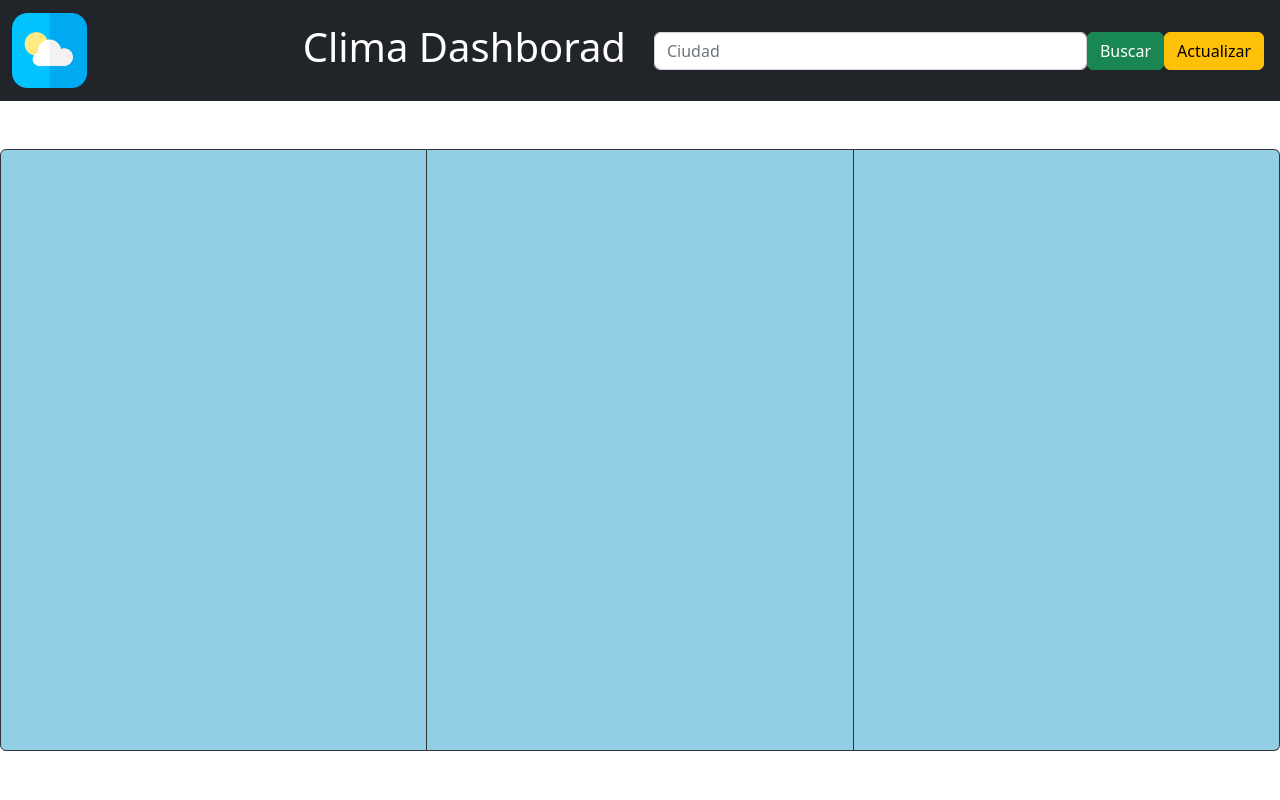
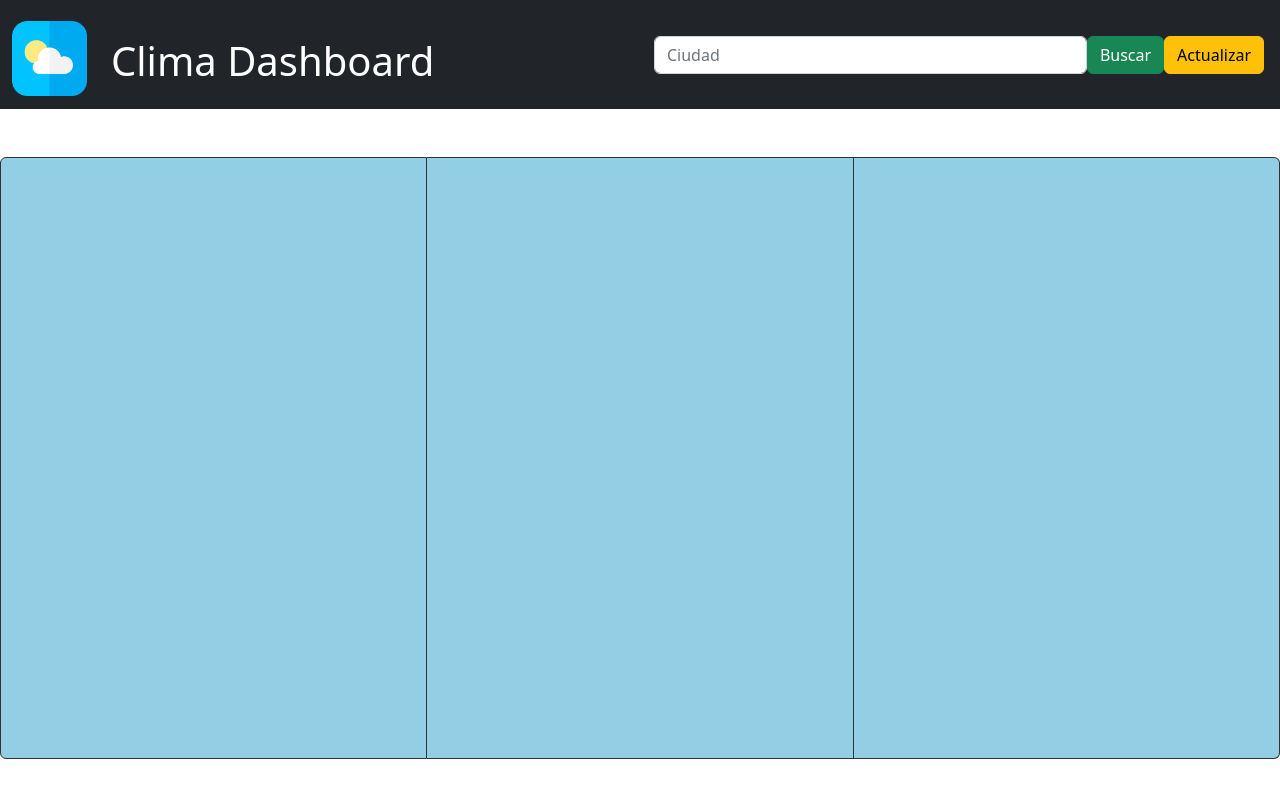
Before and after one commit to DiegoLetelier/DashboardBootcamp, a plain HTML site: page index.html in a window 1280 px wide. Shown: the top 800 px of the page. Drawn offline with nearby package versions, Linux system fonts and the light colour scheme.

Commit message:
ready to deploy right now

```diff
--- a/index.html
+++ b/index.html
@@ -19,11 +19,12 @@
 <body>
     <header>
         <nav class="navbar navbar-expand-lg navbar-dark bg-dark">
-            <div class="container-fluid">
-                <a class="navbar-brand" href="#">
-                    <img src="./assets/images/weather.png" alt="" width="75">
+            <div class="container-fluid mt-2">
+                <a class="navbar-brand d-flex">
+                    <img src="./assets/images/weather.png" alt="" width="75"><h1 class="mt-3 ms-4" style="color: white;"> Clima Dashboard</h1>
                 </a>
-              <h1 style="color: white; font-display: center;" > Clima Dashborad</h1>
+
+
 
                 </div>
                 <div class="container p-3" >
```
